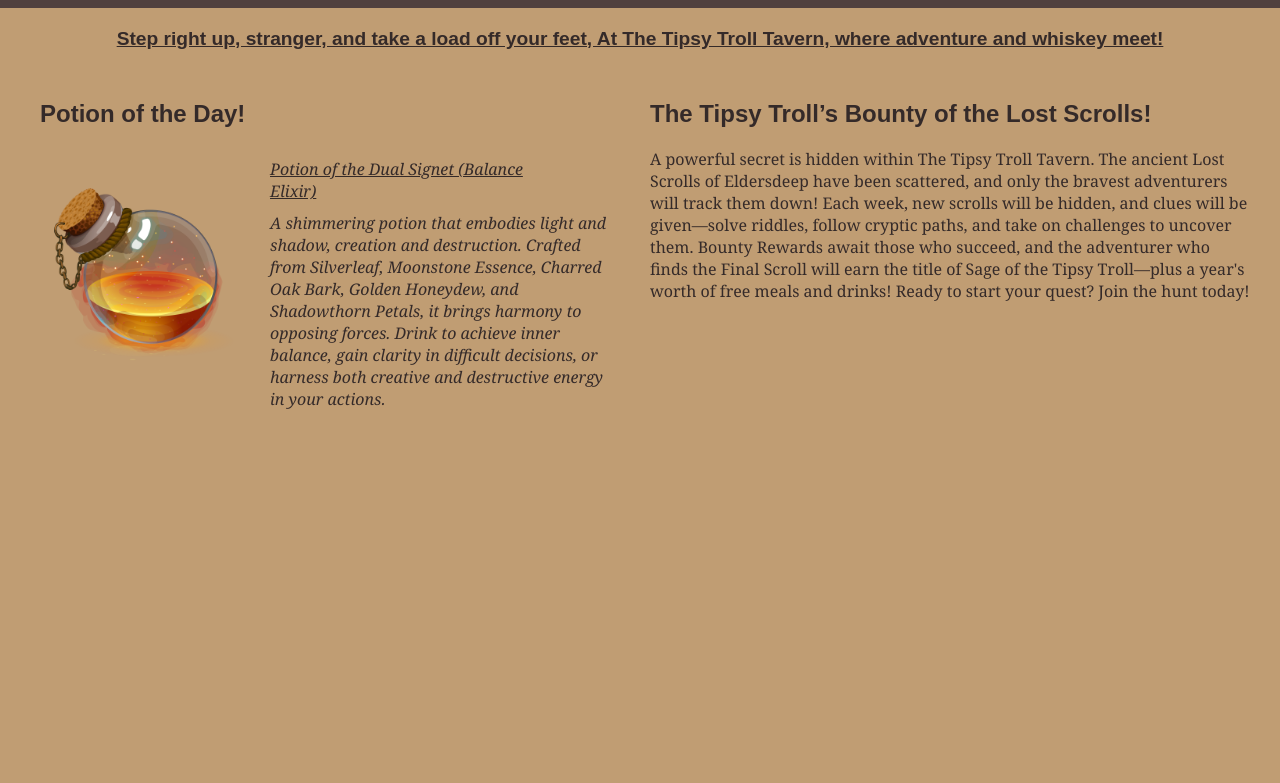
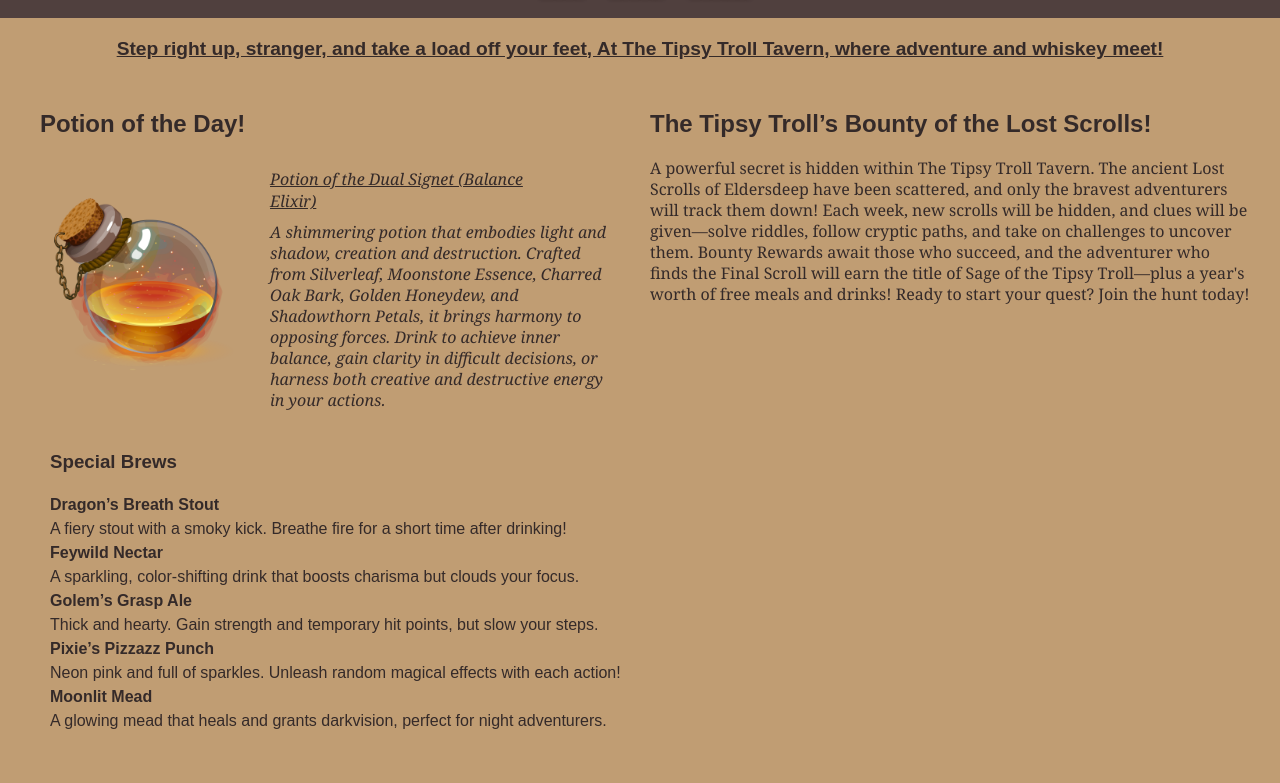
Before and after one commit to Rebecca-kodehode/TipsyTroll, a plain HTML site: page index.html in a window 1280 px wide. Shown: the part 98-881 px from the top of the page. Before the commit the page ends 800 px from the top, so only its background shows below. Drawn offline with Linux system fonts and the light colour scheme.

Commit message:
scroll on special brew container

```diff
--- a/index.html
+++ b/index.html
@@ -58,9 +58,78 @@
             Final Scroll will earn the title of Sage of the Tipsy Troll—plus a
             year's worth of free meals and drinks! Ready to start your quest?
             Join the hunt today!
+            <!-- Join the hunt today is a link continuing to a new page with information about the event -->
           </p>
         </div>
       </div>
+      <section class="brews-showcase">
+        <h3 class="brew-title">Special Brews</h3>
+        <div class="brew-container">
+          <div class="brew-item">
+            <h4>Dragon’s Breath Stout</h4>
+            <p>
+              A fiery stout with a smoky kick. Breathe fire for a short time
+              after drinking!
+            </p>
+          </div>
+          <div class="brew-item">
+            <h4>Feywild Nectar</h4>
+            <p>
+              A sparkling, color-shifting drink that boosts charisma but clouds
+              your focus.
+            </p>
+          </div>
+          <div class="brew-item">
+            <h4>Golem’s Grasp Ale</h4>
+            <p>
+              Thick and hearty. Gain strength and temporary hit points, but slow
+              your steps.
+            </p>
+          </div>
+          <div class="brew-item">
+            <h4>Pixie’s Pizzazz Punch</h4>
+            <p>
+              Neon pink and full of sparkles. Unleash random magical effects
+              with each action!
+            </p>
+          </div>
+          <div class="brew-item">
+            <h4>Moonlit Mead</h4>
+            <p>
+              A glowing mead that heals and grants darkvision, perfect for night
+              adventurers.
+            </p>
+          </div>
+          <div class="brew-item">
+            <h4>Druid’s Draught</h4>
+            <p>
+              Fresh and herbal. Gain the ability to command nature and entangle
+              your foes.
+            </p>
+          </div>
+          <div class="brew-item">
+            <h4>Blackout Brew</h4>
+            <p>
+              A dark, intoxicating brew. Gain courage... but risk falling
+              unconscious!
+            </p>
+          </div>
+          <div class="brew-item">
+            <h4>Elixir of Eternal Laughter</h4>
+            <p>
+              A golden, bubbly drink that forces laughter and a few quirky
+              advantages.
+            </p>
+          </div>
+          <div class="brew-item">
+            <h4>Vampire’s Veil</h4>
+            <p>
+              A dark red cocktail that grants stealth but makes you vanish in
+              reflections.
+            </p>
+          </div>
+        </div>
+      </section>
     </main>
     <footer>
       <p></p>
--- a/style.css
+++ b/style.css
@@ -22,6 +22,7 @@ body {
 
   h1 {
     font-size: 2.5em;
+    padding-bottom: 10px;
   }
 
   nav a {
@@ -115,6 +116,7 @@ body {
   text-decoration: none;
   min-width: 350px;
   padding-right: 10px;
+  line-height: 21px;
 }
 
   .potion h2 {
@@ -141,4 +143,24 @@ body {
     font-style: normal;
     text-decoration: none;
     width: 600px;
+    line-height: 21px;
   }
+
+  .brews-showcase {
+    padding: 10px;
+    margin: 20px;
+    max-width: 600px;
+  }
+
+  .brew-title {
+    padding-top: 10px;
+    padding-bottom: 20px;
+  }
+
+  .brew-container {
+    width: 600px;
+    height: 300px;
+    max-height: 240px;
+    overflow-y: scroll;
+    line-height: 24px;
+  }
```
Also changed, not shown: event.html (added, +63 -0 lines).
